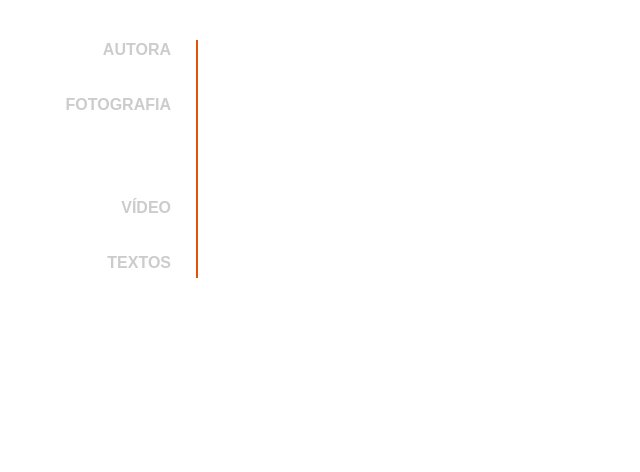
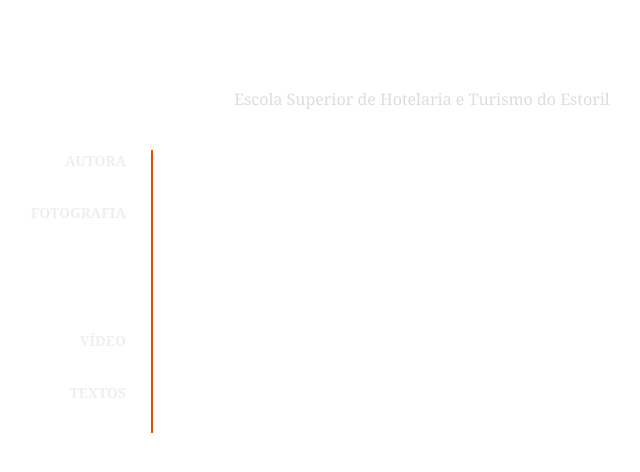
Before and after one commit to brosa89/referencias-turismo, a plain HTML site: page index.html in a window 1280 px wide. Shown: the whole page, without its empty margins (218-858 px from the left). Drawn offline with Linux system fonts and the light colour scheme.

Commit message:
Enhance index.html with GeoLab title and styles
Updated the title and styles for better presentation.

```diff
--- a/index.html
+++ b/index.html
@@ -3,58 +3,83 @@
 <head>
     <meta charset="UTF-8">
     <meta name="viewport" content="width=device-width, initial-scale=1.0">
-    <title>Créditos</title>
+    <title>Créditos GeoLab</title>
     <style>
-        /* Fundo transparente */
+        /* Fundo transparente e Fonte com Serifa */
         html, body {
             background-color: transparent !important;
             margin: 0;
             padding: 20px;
-            font-family: Arial, sans-serif;
+            font-family: "Georgia", "Times New Roman", serif;
             color: #ffffff;
-            overflow-y: hidden;
+            overflow-y: auto;
         }
 
-        /* Configuração da Tabela */
+        /* CABEÇALHO CENTRADO */
+        .cabecalho {
+            text-align: center;
+            margin-bottom: 40px;
+            max-width: 900px;
+            margin-left: auto;
+            margin-right: auto;
+        }
+
+        .titulo-principal {
+            font-size: 24px; /* Maior destaque para o GeoLab */
+            font-weight: bold;
+            margin-bottom: 15px;
+            color: #ffffff;
+            text-transform: uppercase;
+            letter-spacing: 1px;
+        }
+
+        .subtitulo-escola {
+            font-size: 16px;
+            color: #dddddd;
+            font-weight: normal;
+        }
+
+        /* TABELA CENTRADA */
         table {
             width: 100%;
             max-width: 900px;
-            margin: 0 auto;
+            margin: 0 auto;   /* Centra a tabela */
             border-collapse: collapse;
         }
 
-        /* Células da tabela */
         td {
             vertical-align: top;
-            padding-bottom: 30px;
+            padding-bottom: 25px;
         }
 
-        /* Coluna da Esquerda (Títulos) */
+        /* Coluna da Esquerda */
         .coluna-esq {
-            width: 25%;
+            width: 20%;
             text-align: right;
             padding-right: 25px;
             font-weight: bold;
-            color: #cccccc;
+            color: #eeeeee;
+            border-right: 2px solid #E35205; /* Linha Laranja */
+            white-space: nowrap;
             text-transform: uppercase;
-            border-right: 2px solid #E35205; /* Linha Laranja */
+            font-size: 14px;
         }
 
-        /* Coluna da Direita (Conteúdo) */
+        /* Coluna da Direita */
         .coluna-dir {
-            width: 75%;
+            width: 80%;
             padding-left: 25px;
             line-height: 1.6;
-            font-size: 15px;
-        }
-
-        /* Remove espaço extra no último item */
-        tr:last-child td {
-            padding-bottom: 0;
+            font-size: 16px;
         }
     </style>
 </head>
 <body>
+
+    <div class="cabecalho">
+        <div class="titulo-principal">GeoLab Tourism</div>
+        <div class="subtitulo-escola">Escola Superior de Hotelaria e Turismo do Estoril</div>
+    </div>
 
     <table>
         <tr>
```
